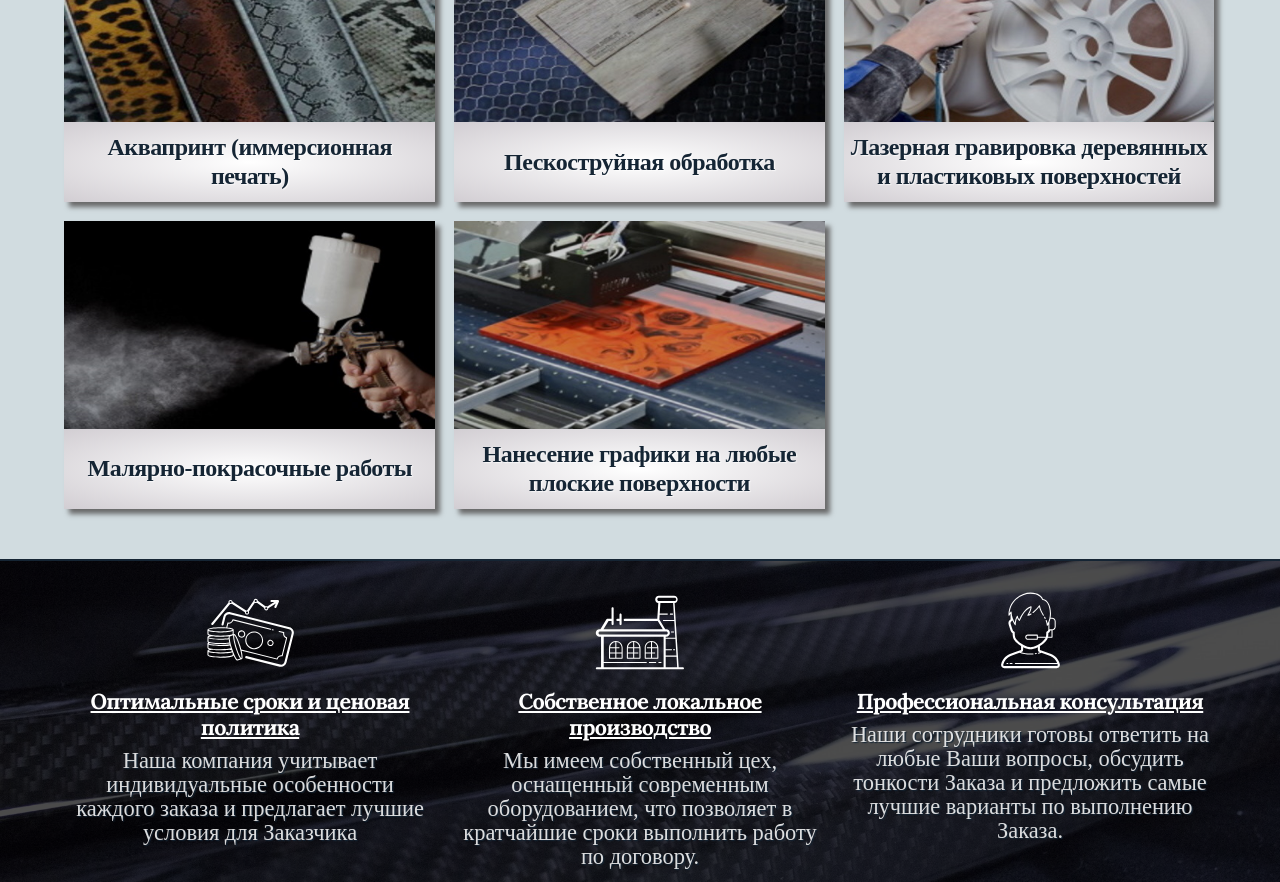
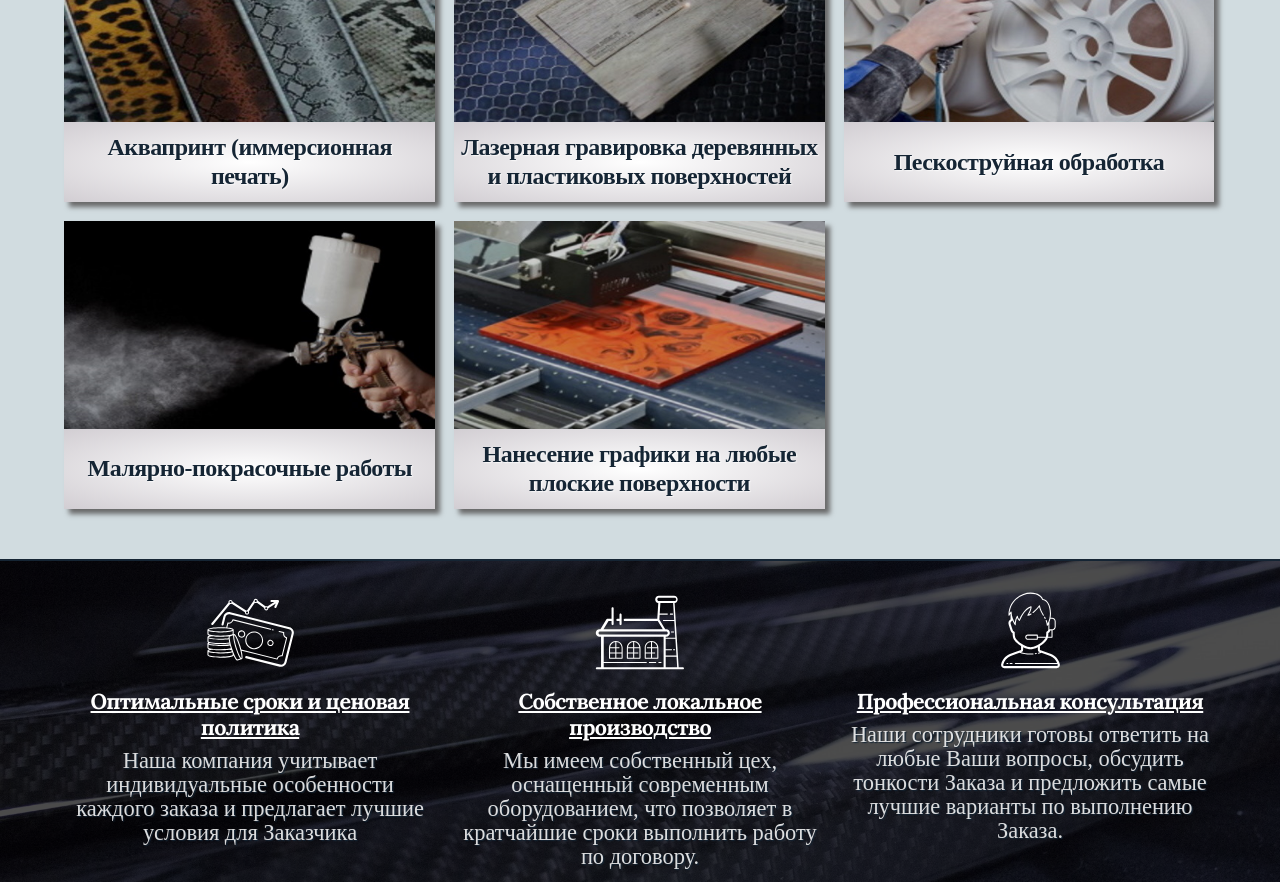
Before and after one commit to AnigalHub/Priamyeruki, a Vue app: page / in a window 1280 px wide. Shown: the part 960-1842 px from the top of the page. Built offline with nearby package versions, Linux system fonts and the light colour scheme.

Commit message:
исправлена ошибка - 2-е картинки не соответствовали описанию

```diff
--- a/src/components/LandingPage/catalog.vue
+++ b/src/components/LandingPage/catalog.vue
@@ -47,14 +47,14 @@
                     {
                         link: "../sandblasing",
                         src: "./images/activity/5.jpg",
-                        alt: "Пескоструйная_обработка",
-                        descr: "Пескоструйная обработка",
+                        alt: "Лазерная_гравировка",
+                        descr: "Лазерная гравировка деревянных и пластиковых поверхностей",
                     },
                     {
                         link: "../sandblasing",
                         src: "./images/activity/6.jpg",
-                        alt: "Лазерная_гравировка",
-                        descr: "Лазерная гравировка деревянных и пластиковых поверхностей",
+                        alt: "Пескоструйная_обработка",
+                        descr: "Пескоструйная обработка",
                     },
                     {
                         link: "../painting_works",
```
